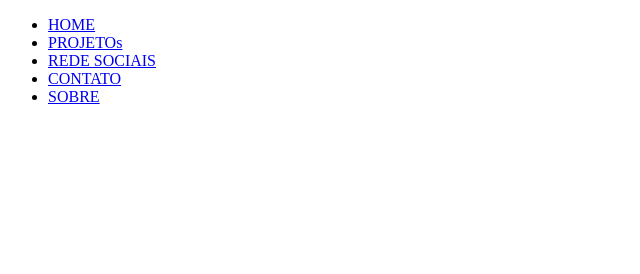
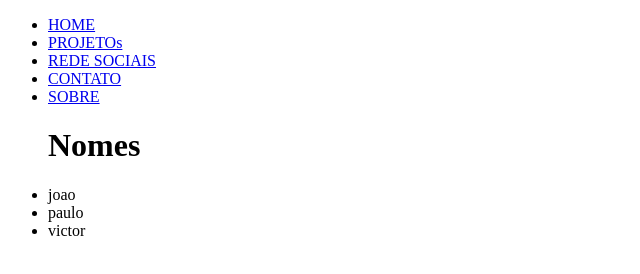
Before and after one commit to leonardolimaof/meu-site-reserva, a plain HTML site: page index.html in a window 1280 px wide. Shown: the whole page, without its empty margins (0-640 px from the left). Drawn offline with Linux system fonts and the light colour scheme.

Commit message:
modificando detalhes

```diff
--- a/index.html
+++ b/index.html
@@ -3,6 +3,7 @@
 <head>
     <meta charset="UTF-8">
     <meta name="viewport" content="width=device-width, initial-scale=1.0">
+    <link rel="stylesheet" href="style.css">
     <title>Leonardo Lima - Home</title>
 </head>
 <body>
@@ -17,6 +18,11 @@
             </ul>
         </nav>
     </header>
-
+        <ul>
+            <h1>Nomes</h1>
+            <li>joao</li>
+            <li>paulo</li>
+            <li>victor</li>
+        </ul>
 </body>
 </html>
```
